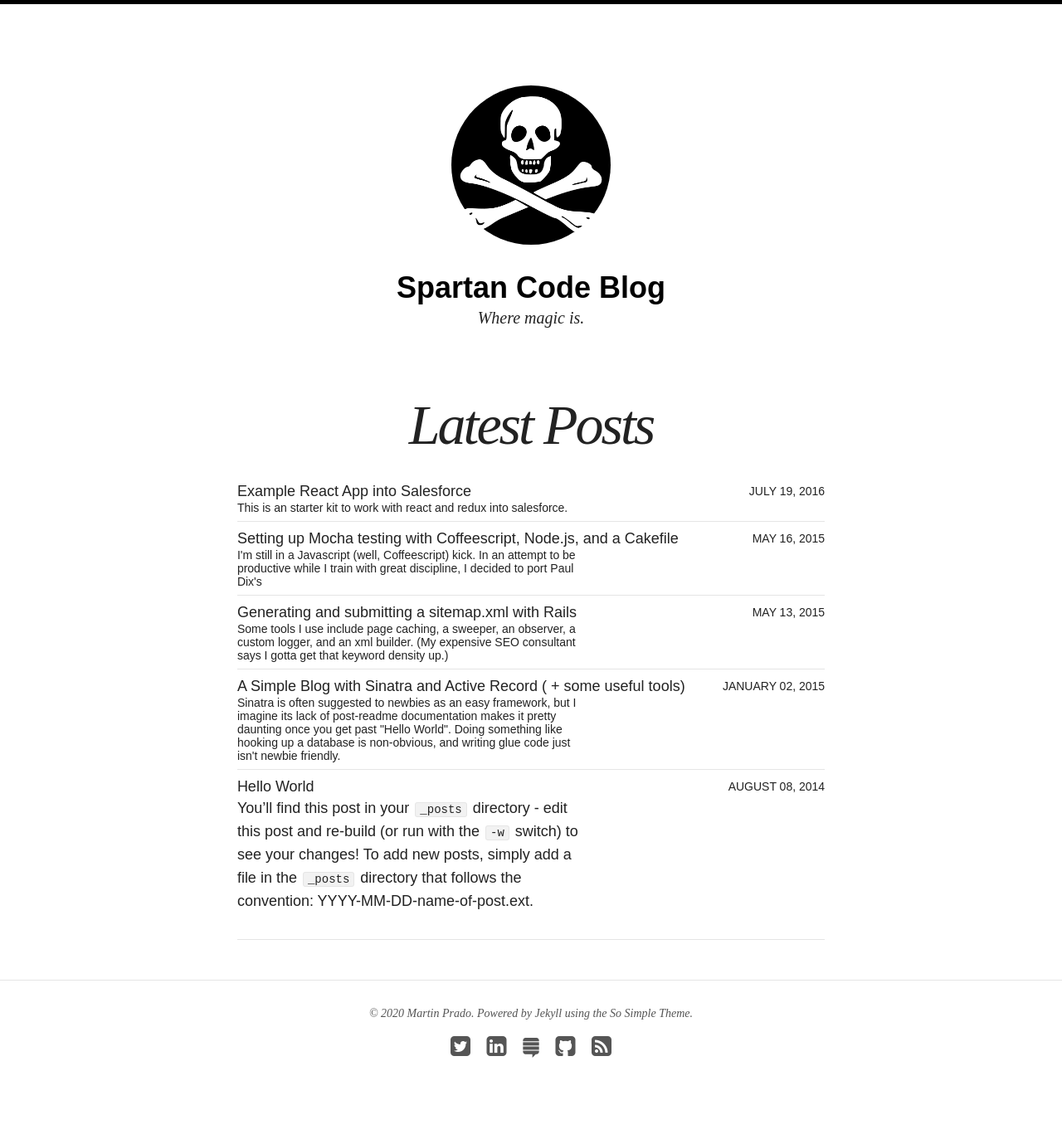
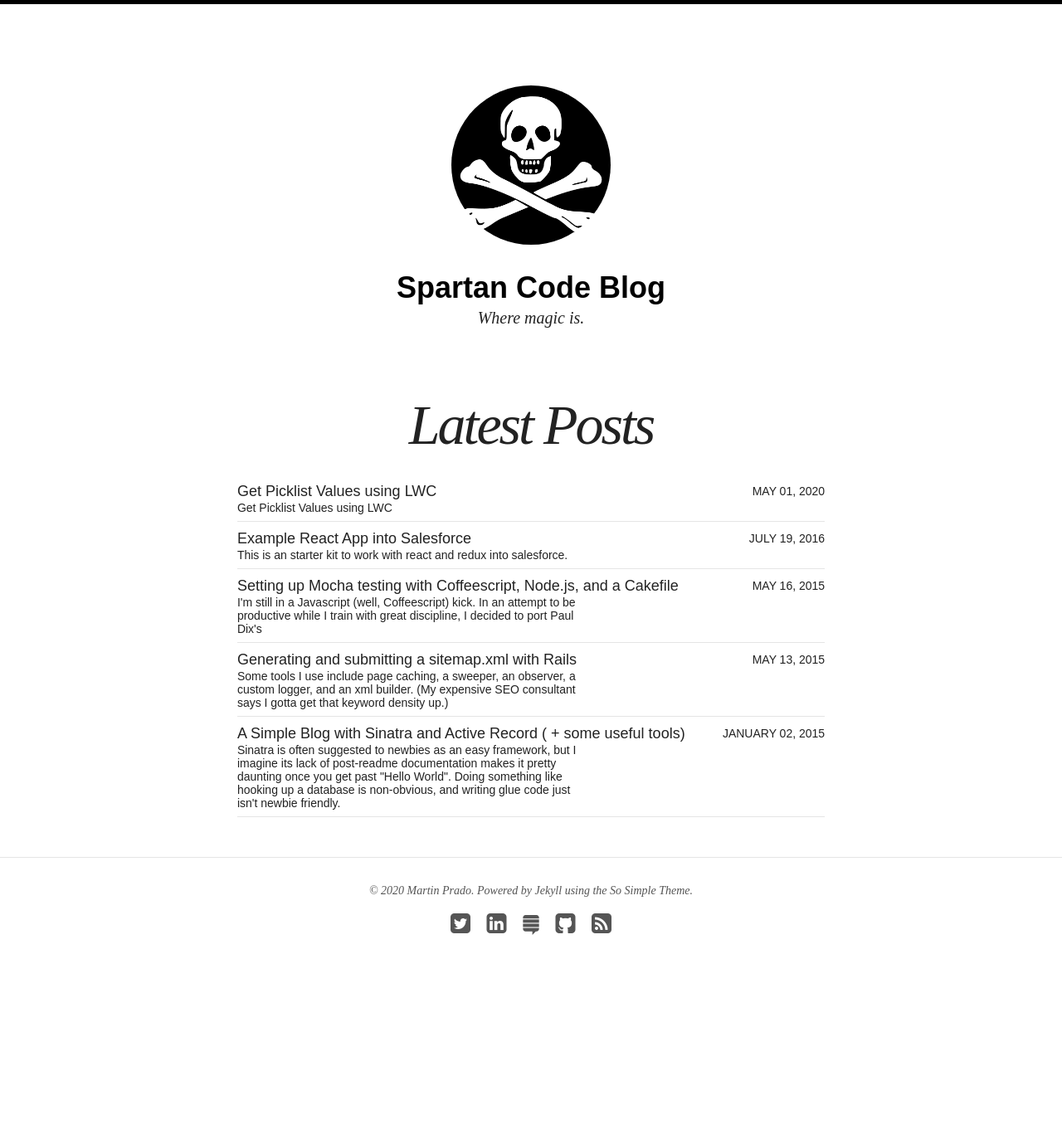
Before and after one commit to Pirata21/pirata21.github.io, a Jekyll site: the page built from index.html, in a window 1280 px wide. Shown: the whole page at 83% size. Built offline with Jekyll 4.4.1, drawn with Linux system fonts in a browser that asks for light colours; nearby versions of some CDN libraries; after the commit the page ends 1225 px from its top, so only the background shows below that.

Commit message:
new post lwc

````diff
--- a/_config.yml
+++ b/_config.yml
@@ -6,7 +6,7 @@ description: Where magic is.
 logo: sitelogo2.gif
 search: true
 baseurl: ""
-url: "http://pirata21.github.io"
+url: "http://blog.spartan-code.com/"
 #url: 'http://127.0.0.1:4000/'
 
 # Jekyll configuration
--- /dev/null
+++ b/_posts/articles/2020-05-01-lwc-get-picklist-values.md
@@ -0,0 +1,53 @@
+---
+layout: "post"
+title: "Get Picklist Values using LWC  "
+excerpt: "Get Picklist Values using LWC"
+categories: articles
+date: "2020-05-01 18:14"
+tags: [lwc, salesforce ]
+author: pirata21
+comments: true
+share: true
+comments: true
+image:
+  feature: lwc.jpeg
+---
+
+# Get Picklist Values using LWC
+
+We must to use a wire adapter to get the picklist values for a specified field. To use `getPicklistValues` we should pass the recordTypeId, if our object doesn't has any record type created, we should set the master Record Type(`'012000000000000AAA'`)
+
+## JS
+```javascript
+
+import { LightningElement, wire, track } from 'lwc';
+import { getPicklistValues } from 'lightning/uiObjectInfoApi';
+import PIRATE_FIELD from '@salesforce/schema/OpportunityLineItem.Pirate__c';
+
+export default class Pirate extends LightningElement {
+    masterRecordType = '012000000000000AAA';
+
+    // GET OBJECT INFO
+    @wire(
+        getPicklistValues,
+        { recordTypeId: '$masterRecordType', fieldApiName: PIRATE_FIELD }
+    )
+    picklistValues;
+}
+```
+
+## HTML
+```html
+
+<template>
+    <lightning-card title="Pirate PicklistValues">
+        <template if:true={picklistValues.data}>
+           <template for:each={TypePicklistValues.data.values} for:item="item">
+              <span key={item.value}>
+                {item.label}
+              </span>
+            </template>
+          </template>
+    </lightning-card>
+</template>
+```
--- a/_posts/blog/2014-08-08-hello-world.md
+++ /dev/null
@@ -1,33 +0,0 @@
----
-layout: post
-title: "Hello World"
-modified:
-categories: blog
-excerpt:
-tags: []
-image:
-  feature:
-date: 2014-08-08T15:39:55-04:00
----
-
-You'll find this post in your `_posts` directory - edit this post and re-build (or run with the `-w` switch) to see your changes!
-To add new posts, simply add a file in the `_posts` directory that follows the convention: YYYY-MM-DD-name-of-post.ext.
-
-## Sample Heading
-
-### Sample Heading 2
-
-Jekyll also offers powerful support for code snippets:
-
-{% highlight ruby %}
-def print_hi(name)
-  puts "Hi, #{name}"
-end
-print_hi('Tom')
-#=> prints 'Hi, Tom' to STDOUT.
-{% endhighlight %}
-
-Check out the [Jekyll docs][jekyll] for more info on how to get the most out of Jekyll. File all bugs/feature requests at [Jekyll's GitHub repo][jekyll-gh].
-
-[jekyll-gh]: https://github.com/jekyll/jekyll
-[jekyll]:    http://jekyllrb.com
````
Also changed, not shown: images/lwc.jpeg (added).
